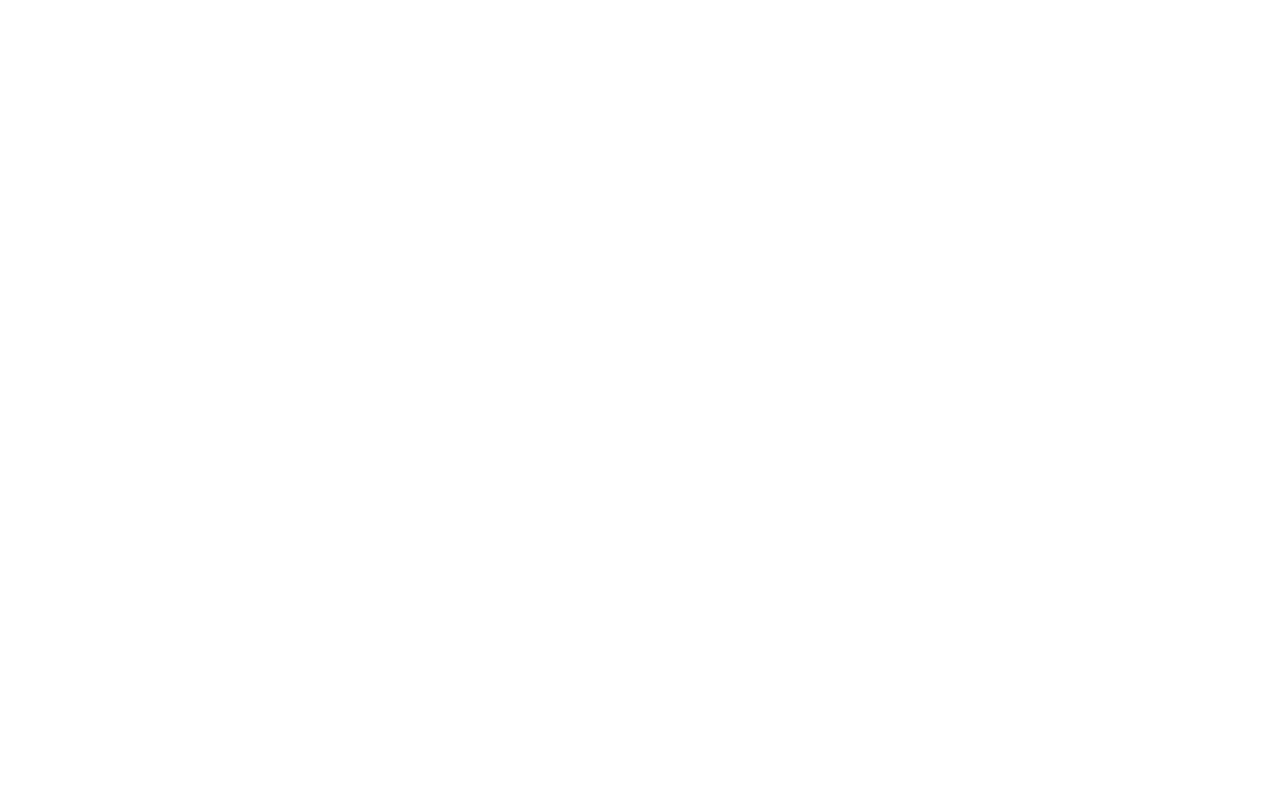
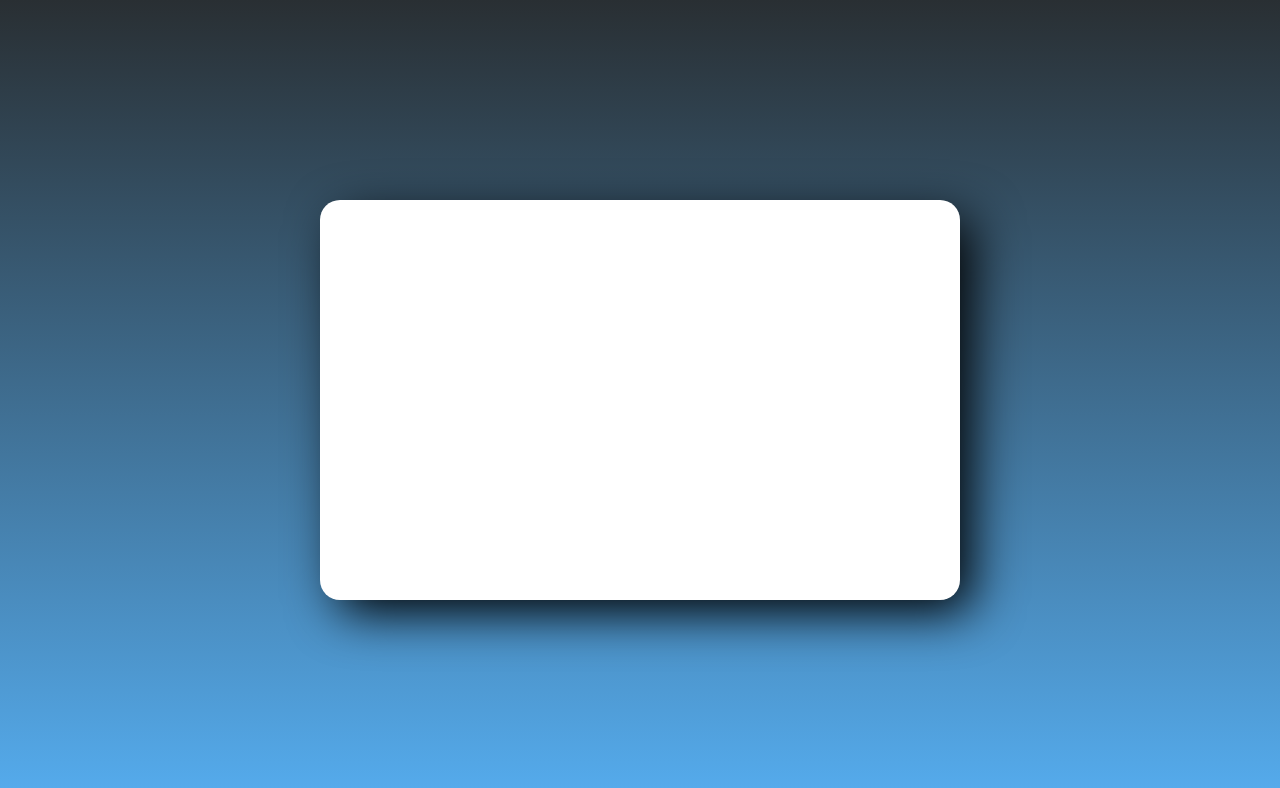
Before and after one commit to lightbblue/tp1_pp_jueves, a plain HTML site: page index.html in a window 1280 px wide. Drawn offline with Linux system fonts and the light colour scheme.

Commit message:
Estructura de Tarjeta

```diff
--- a/css/styles.css
+++ b/css/styles.css
@@ -1,3 +1,23 @@
 *{
-    margin: 0;
+    margin: 0; padding: 0; box-sizing: border-box;
 }
+body{
+    height: 100vh;
+    width: 100%;
+}
+.container{
+    height: 100%;
+    width: 100%;
+    background: linear-gradient(0deg,#55acee,#292f33);
+    display: grid;
+    place-items: center;
+
+    & .tarjeta{
+        height: 400px;
+        width: 50%;
+        background-color: white;
+        border-radius: 20px;
+        padding: 8px;
+        box-shadow: 15px 15px 50px -3px black;
+    }
+}
--- a/index.html
+++ b/index.html
@@ -3,10 +3,14 @@
 <head>
     <meta charset="UTF-8">
     <meta name="viewport" content="width=device-width, initial-scale=1.0">
-
-    <title>Document</title>
+    <link rel="stylesheet" href="css/styles.css">
+    <title>Tarjetita</title>
 </head>
 <body>
+    <div class="container">
+        <article class="tarjeta">
 
+        </article>
+    </div>
 </body>
 </html>
```
